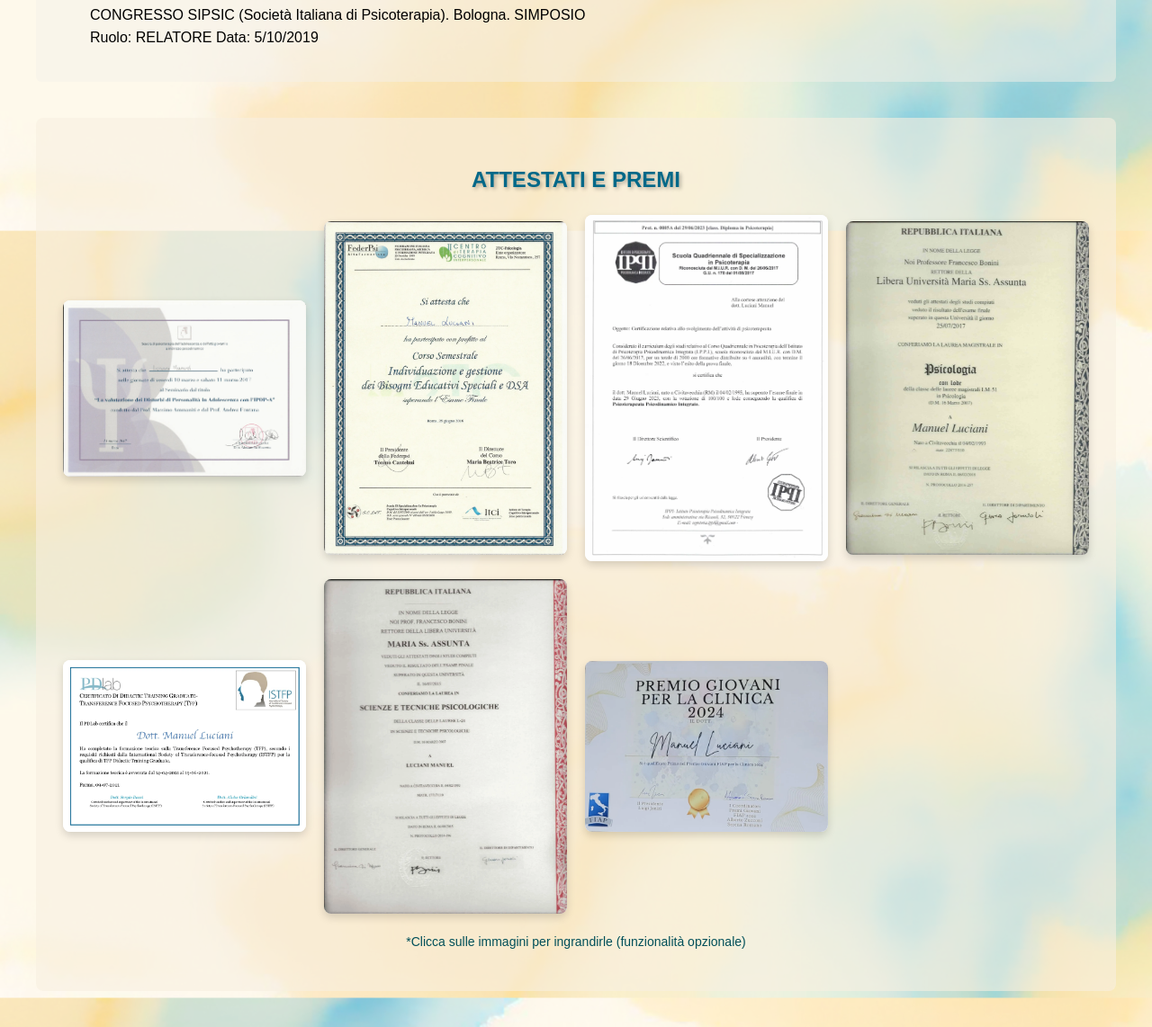
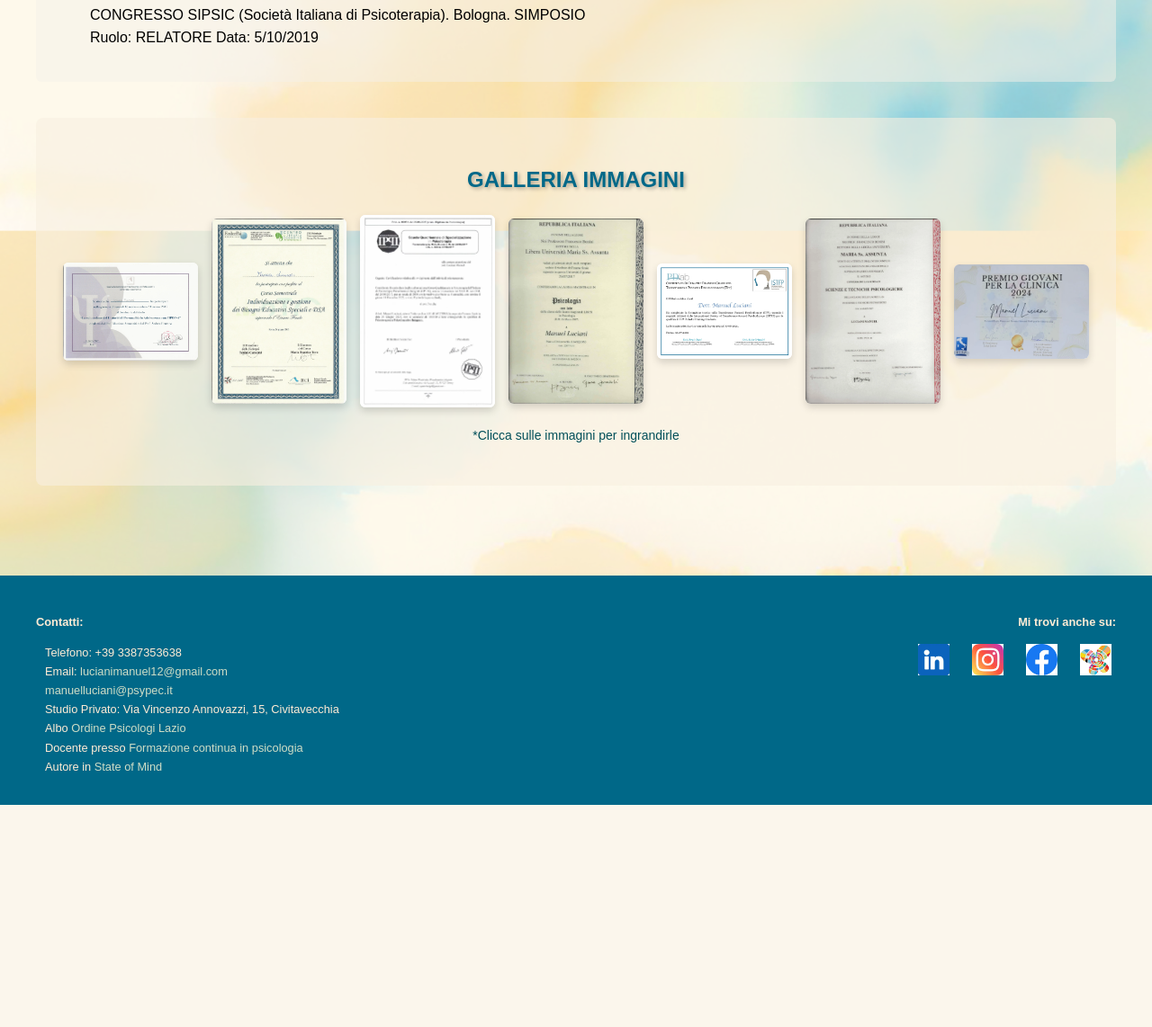
Before and after one commit to GI3793/SitoManuel, a Flask app: page /article in a window 1280 px wide. Shown: the part 4008-5150 px from the top of the page at 90% size. After the commit the page ends 4903 px from the top, so only its background shows below. Run offline with Flask 3, Linux system fonts and the light colour scheme; some web fonts are replaced.

Commit message:
Add files via upload

```diff
--- a/templates/article.html
+++ b/templates/article.html
@@ -188,58 +188,67 @@
     </div>
 
         <!-- Sezione Album Attestati e Premi -->
-    <div style="background: rgba(249, 241, 226, 0.6); padding: 30px; border-radius: 8px; margin-bottom: 60px;">
-        <h2 style="text-align: center; color: #006888; text-shadow: 2px 2px 4px rgba(0, 0, 0, 0.3); margin-bottom: 20px;">
-            ATTESTATI E PREMI
-        </h2>
+<div style="background: rgba(249, 241, 226, 0.6); padding: 30px; border-radius: 8px; margin-bottom: 60px;">
+  <h2 style="text-align: center; color: #006888; text-shadow: 2px 2px 4px rgba(0, 0, 0, 0.3); margin-bottom: 20px;">
+    GALLERIA IMMAGINI
+  </h2>
 
-        <!-- Galleria -->
-        <div style="display: grid; grid-template-columns: repeat(auto-fit, minmax(250px, 1fr));
-                    gap: 20px; justify-items: center; align-items: center;">
+  <!-- Galleria -->
+  <div class="gallery-container"
+       style="display: grid; grid-template-columns: repeat(auto-fit, minmax(120px, 1fr));
+              gap: 15px; justify-items: center; align-items: center;">
 
-            <!-- Sostituisci i nomi file con i tuoi -->
-            <img src="{{ url_for('static', filename='images/attestati/at1.webp') }}"
-                 alt="Attestato 1"
-                 style="width: 100%; max-width: 350px; border-radius: 8px;
-                        box-shadow: 0 4px 10px rgba(0,0,0,0.15); object-fit: contain; background-color: #fff;">
+    <!-- Thumbnails -->
+    <img src="{{ url_for('static', filename='images/attestati/at1.webp') }}" alt="Attestato 1" class="gallery-thumb">
+    <img src="{{ url_for('static', filename='images/attestati/at.webp') }}" alt="Attestato 2" class="gallery-thumb">
+    <img src="{{ url_for('static', filename='images/attestati/dp.webp') }}" alt="Attestato 3" class="gallery-thumb">
+    <img src="{{ url_for('static', filename='images/attestati/lm1.webp') }}" alt="Attestato 4" class="gallery-thumb">
+    <img src="{{ url_for('static', filename='images/attestati/lp.webp') }}" alt="Attestato 5" class="gallery-thumb">
+    <img src="{{ url_for('static', filename='images/attestati/lt1.webp') }}" alt="Attestato 6" class="gallery-thumb">
+    <img src="{{ url_for('static', filename='images/attestati/pf.webp') }}" alt="Attestato 7" class="gallery-thumb">
+  </div>
 
-            <img src="{{ url_for('static', filename='images/attestati/at.webp') }}"
-                 alt="Attestato 2"
-                 style="width: 100%; max-width: 350px; border-radius: 8px;
-                        box-shadow: 0 4px 10px rgba(0,0,0,0.15); object-fit: contain; background-color: #fff;">
+  <p style="text-align: center; margin-top: 20px; color: #004f59; font-size: 14px;">
+    *Clicca sulle immagini per ingrandirle
+  </p>
+</div>
 
-            <img src="{{ url_for('static', filename='images/attestati/dp.webp') }}"
-                 alt="Attestato 3"
-                 style="width: 100%; max-width: 350px; border-radius: 8px;
-                        box-shadow: 0 4px 10px rgba(0,0,0,0.15); object-fit: contain; background-color: #fff;">
+<!-- Lightbox -->
+<div id="lightbox"
+     style="display: none; position: fixed; z-index: 9999; top: 0; left: 0;
+            width: 100%; height: 100%; background: rgba(0,0,0,0.8);
+            justify-content: center; align-items: center;">
+  <img id="lightbox-img"
+       src=""
+       style="max-width: 90%; max-height: 90%; border-radius: 10px; box-shadow: 0 0 20px rgba(255,255,255,0.3);">
+</div>
 
-            <img src="{{ url_for('static', filename='images/attestati/lm1.webp') }}"
-                 alt="Attestato 3"
-                 style="width: 100%; max-width: 350px; border-radius: 8px;
-                        box-shadow: 0 4px 10px rgba(0,0,0,0.15); object-fit: contain; background-color: #fff;">
+<!-- Script per ingrandimento -->
+<script>
+  const thumbs = document.querySelectorAll('.gallery-thumb');
+  const lightbox = document.getElementById('lightbox');
+  const lightboxImg = document.getElementById('lightbox-img');
 
-            <img src="{{ url_for('static', filename='images/attestati/lp.webp') }}"
-                 alt="Attestato 3"
-                 style="width: 100%; max-width: 350px; border-radius: 8px;
-                        box-shadow: 0 4px 10px rgba(0,0,0,0.15); object-fit: contain; background-color: #fff;">
+  thumbs.forEach(img => {
+    img.style.cursor = 'zoom-in';
+    img.style.width = '100%';
+    img.style.maxWidth = '150px';
+    img.style.height = 'auto';
+    img.style.borderRadius = '6px';
+    img.style.boxShadow = '0 4px 8px rgba(0,0,0,0.15)';
+    img.style.backgroundColor = '#fff';
+    img.style.objectFit = 'contain';
 
-            <img src="{{ url_for('static', filename='images/attestati/lt1.webp') }}"
-                 alt="Attestato 3"
-                 style="width: 100%; max-width: 350px; border-radius: 8px;
-                        box-shadow: 0 4px 10px rgba(0,0,0,0.15); object-fit: contain; background-color: #fff;">
+    img.addEventListener('click', () => {
+      lightboxImg.src = img.src;
+      lightbox.style.display = 'flex';
+    });
+  });
 
-            <img src="{{ url_for('static', filename='images/attestati/pf.webp') }}"
-                            alt="Attestato 3"
-                            style="width: 100%; max-width: 350px; border-radius: 8px;
-                                    box-shadow: 0 4px 10px rgba(0,0,0,0.15); object-fit: contain; background-color: #fff;">
-
-            <!-- Aggiungi altri immagini come questa -->
-        </div>
-
-        <p style="text-align: center; margin-top: 20px; color: #004f59; font-size: 14px;">
-            *Clicca sulle immagini per ingrandirle (funzionalità opzionale)
-        </p>
-    </div>
+  lightbox.addEventListener('click', () => {
+    lightbox.style.display = 'none';
+  });
+</script>
 
 
     <!-- Stili per mobile -->
```
